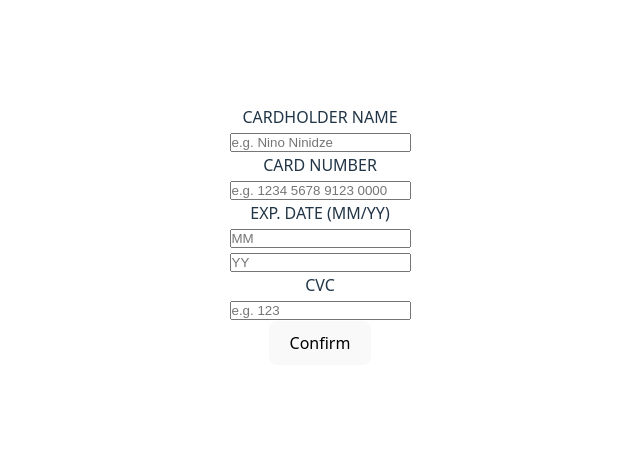
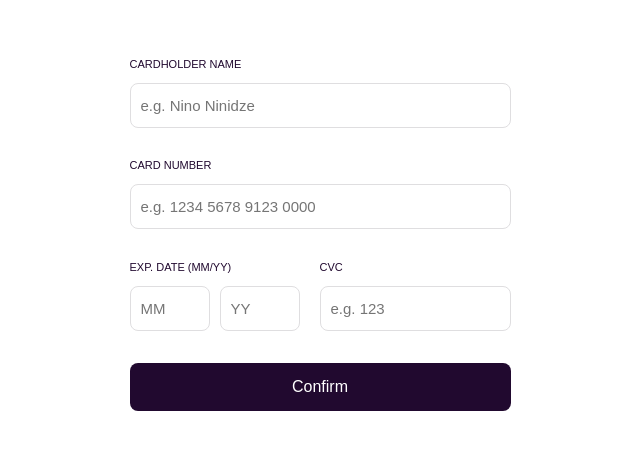
Before and after one commit to MASUR89/Midterm-homework-MS, a React (Vite) app in the folder midterm/: page / in a window 1280 px wide. Shown: the part 165-614 px from the top of the page, without its empty margins (320-960 px from the left). Built offline with nearby package versions, Linux system fonts and the light colour scheme.

Commit message:
added main desktop style

```diff
--- a/midterm/src/components/DataEntry/Dataentry.jsx
+++ b/midterm/src/components/DataEntry/Dataentry.jsx
@@ -108,8 +108,9 @@ export default function Dataentry() {
         </div>
 
          <div className="datecvc">
+          <div className="date-fields">
             <p>EXP. DATE (MM/YY)</p>
-          <div className="date-fields">
+            <div className="date-inputs">
               <div>
                 <input
                   type="text"
@@ -134,6 +135,7 @@ export default function Dataentry() {
                 {errors.year && <div className="error">{errors.year}</div>}
               </div>
             </div>
+          </div>
 
           <div className="cvc-field">
             <p>CVC</p>
--- a/midterm/src/components/DataEntry/data.css
+++ b/midterm/src/components/DataEntry/data.css
@@ -12,3 +12,126 @@
     align-items: center;
     justify-content: center;
 }
+
+.data-form {
+    width: 100%;
+    height: 100%;
+    display: flex;
+    flex-direction: column;
+    align-items: start;
+    justify-content: space-between;
+}
+
+.cardholder, .cardnumber {
+    width: 100%;
+    height: 69px;
+    display: flex;
+    flex-direction: column;
+    align-items: start;
+    justify-content: space-between;
+}
+
+.cardholder p, .cardnumber p, .datecvc p, .cvc-field p {
+    font-family: 'Space Grotesk', sans-serif;
+    font-weight: 500;
+    font-size: 11px;
+    line-height: 100%;
+    color: #21092F;
+}
+
+.cardholder input, .cardnumber input {
+    width: 100%;
+    height: 45px;
+    padding: 10px;
+    border: 1px solid #DFDEE0;
+    border-radius: 8px;
+    font-family: 'Space Grotesk', sans-serif;
+    font-weight: 500;
+    font-size: 15px;
+    line-height: 100%;
+    color: #21092F;
+}
+
+.datecvc {
+    width: 100%;
+    height: 69px;
+    text-align: start;
+    display: flex;
+    flex-direction: row;
+    align-items: center;
+    justify-content: space-between;
+}
+
+.date-fields {
+    width: 170px;
+    height: 69px;
+    display: flex;
+    flex-direction: column;
+    align-items: start;
+    justify-content: space-between;
+}
+
+.date-inputs {
+    width: 170px;
+    height: 45px;
+    display: flex;
+    flex-direction: row;
+    align-items: center;
+    justify-content: space-between;
+}
+
+.date-inputs div {
+    width: 80px;
+    height: 45px;
+    display: flex;
+    flex-direction: row;
+    align-items: center;
+    justify-content: space-between;
+}
+.date-inputs input {
+    width: 80px;
+    height: 45px;
+    padding: 10px;
+    border: 1px solid #DFDEE0;
+    border-radius: 8px;
+    font-family: 'Space Grotesk', sans-serif;
+    font-weight: 500;
+    font-size: 15px;
+    line-height: 100%;
+    color: #21092F;
+}
+
+.cvc-field {
+    width: 191px;
+    height: 69px;
+    display: flex;
+    flex-direction: column;
+    justify-content: space-between;
+}
+
+.cvc-field input {
+    width: 100%;
+    height: 45px;
+    padding: 10px;
+    border: 1px solid #DFDEE0;
+    border-radius: 8px;
+    font-family: 'Space Grotesk', sans-serif;
+    font-weight: 500;
+    font-size: 15px;
+    line-height: 100%;
+    color: #21092F;
+}
+
+button {
+    width: 100%;
+    height: 48px;
+    background-color: #21092F;
+    border: none;
+    border-radius: 8px;
+    font-family: 'Space Grotesk', sans-serif;
+    font-weight: 540;
+    font-size: 16px;
+    line-height: 100%;
+    color: #FFFFFF;
+    cursor: pointer;
+}
```
Lines whose indentation alone changed are shown as unchanged.
